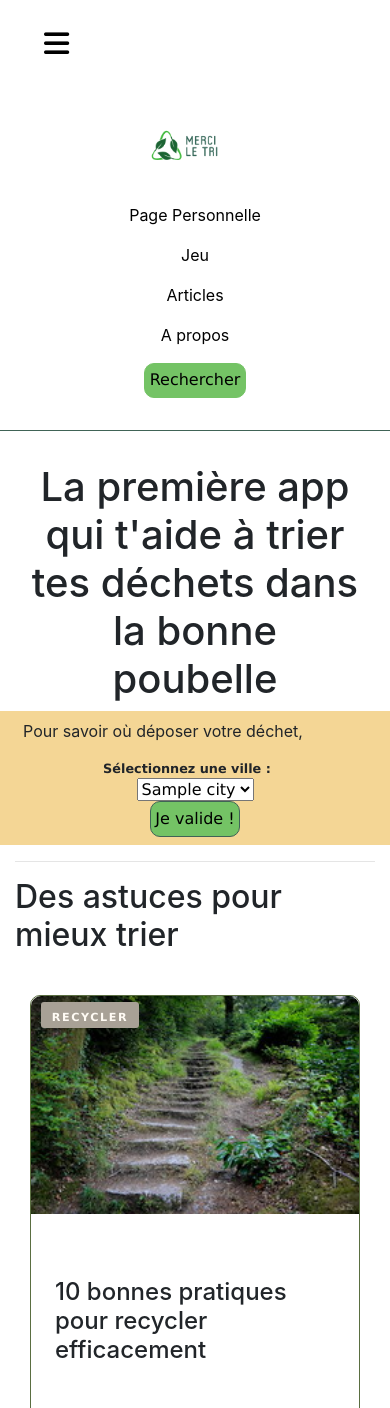
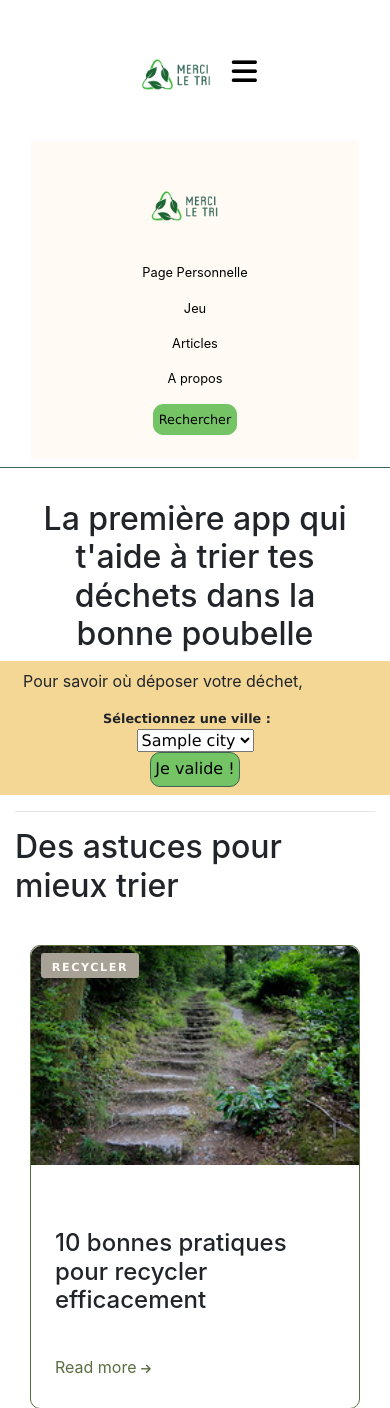
Before and after one commit to Aurelia61/Project_3, a Django app: page / in a window 390 px wide, after a click that opens the changed part. Shown: the top 1408 px of the page. Run offline with Django 3.2, Linux system fonts and the light colour scheme; tables that the repository leaves empty hold one stand-in row (values such as "Sample post"); some libraries are stand-ins or nearby versions.

Commit message:
[IMP] improve nav bar mobile

```diff
--- a/merciletri/home/static/home/home.css
+++ b/merciletri/home/static/home/home.css
@@ -22,6 +22,9 @@ a{
     text-decoration: none;
     color: var(--stromboli);
 }
+h2{
+    font-size: courgette;
+}
 
 /*nav*/
 #nav{
@@ -38,6 +41,9 @@ a{
 }
 .logo{
     width: 100%;
+}
+.icon{
+    color:black;
 }
 .nav-link{
     color: black;
@@ -58,7 +64,7 @@ a{
 }
 .search:focus{
     outline:none;
-    border:var(--stromboli) solid 2px;
+    border:var(--mantis) solid 2px;
 }
 
 /* title */
@@ -223,7 +229,7 @@ button{
     transition: all 0.2s linear;
 }
 button:hover{
-    background-color: var(--green);
+    background-color: var(--floral);
     border:2px solid var(--floral);
 }
 .map img{
@@ -292,6 +298,7 @@ width: 100%;
     }
     .navbar-collapse{
         width: 100%;
+        background-color:var(--floral)
     }
     .navbar-brand{
         width: 100%;
@@ -305,7 +312,7 @@ width: 100%;
         padding: 1rem;
     }
     .nav-link{
-        font-size: 1rem;
+        font-size: 0.8rem;
     }
     #title{
         margin-bottom: 0;
--- a/merciletri/home/templates/home/main_layout.html
+++ b/merciletri/home/templates/home/main_layout.html
@@ -36,13 +36,15 @@
                         <!--button-->
                         <button class="navbar-toggler" type="button" data-toggle="collapse" data-target="#myTopnav"
                             aria-controls="myTopnav" aria-expanded="false" aria-label="Toggle navigation">
+                            <img class="logo align-center" src="{% static 'home/images/logo.png' %}"
+                            alt="Logo Merci le tri">
                             <span class="icon"><i class="fas fa-bars"></i></span>
                         </button>
                         <div class="topnav collapse navbar-collapse" id="myTopnav">
                             <div class="navbar-nav">
                                 <a class="navbar-brand" href="/">
                                     <img class="logo align-center" src="{% static 'home/images/logo.png' %}"
-                                        alt="">
+                                        alt="Logo Merci le tri">
                                 </a>
                                 <a class="navbar-item nav-link" href="/private/">Page Personnelle</a>
                                 <a class="navbar-item nav-link" href="/game/">Jeu</a>
@@ -64,7 +66,7 @@
                 <!--title-->
                 <div class="row" id="title">
                     <div class="col-12">
-                        <h1 class="title"> {% block page_title %} Bienvenue sur le site Merci le Tri {% endblock page_title %}</h1>
+                        <h2 class="title"> {% block page_title %} Bienvenue sur le site Merci le Tri {% endblock page_title %}</h2>
                     </div>
                 </div>
                 <!--content-->
@@ -99,7 +101,7 @@
                 <div class="col-12">
                     <div class="footer">
                         <div class="footer-logo">
-                            <a href="#" class="footer-link"><img src="{% static 'home/images/logo.png' %}" alt="logo" class="footer-logo-item"></a>
+                            <a href="#" class="footer-link"><img src="{% static 'home/images/logo.png' %}" alt="Logo Merci le tri" class="footer-logo-item"></a>
                         </div>
                         <a href="#" class="footer-link">Contact</a>
                         <a href="#" class="footer-link">Politique de cookies</a>
```
